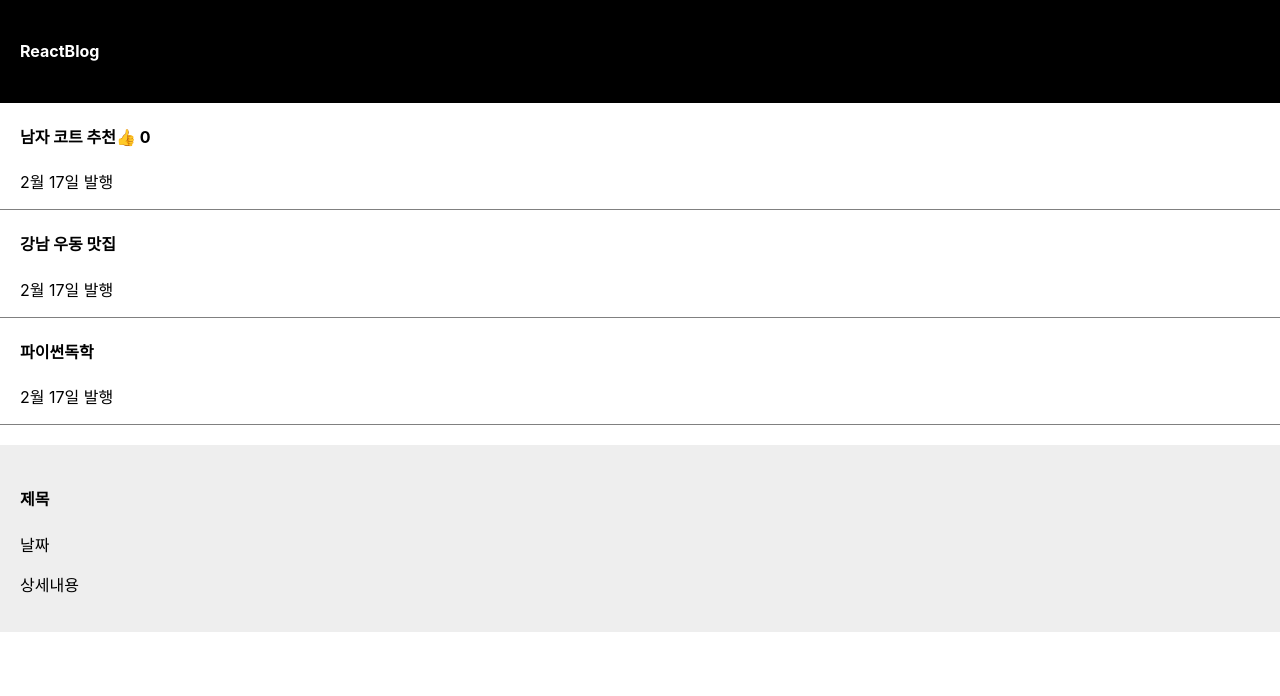
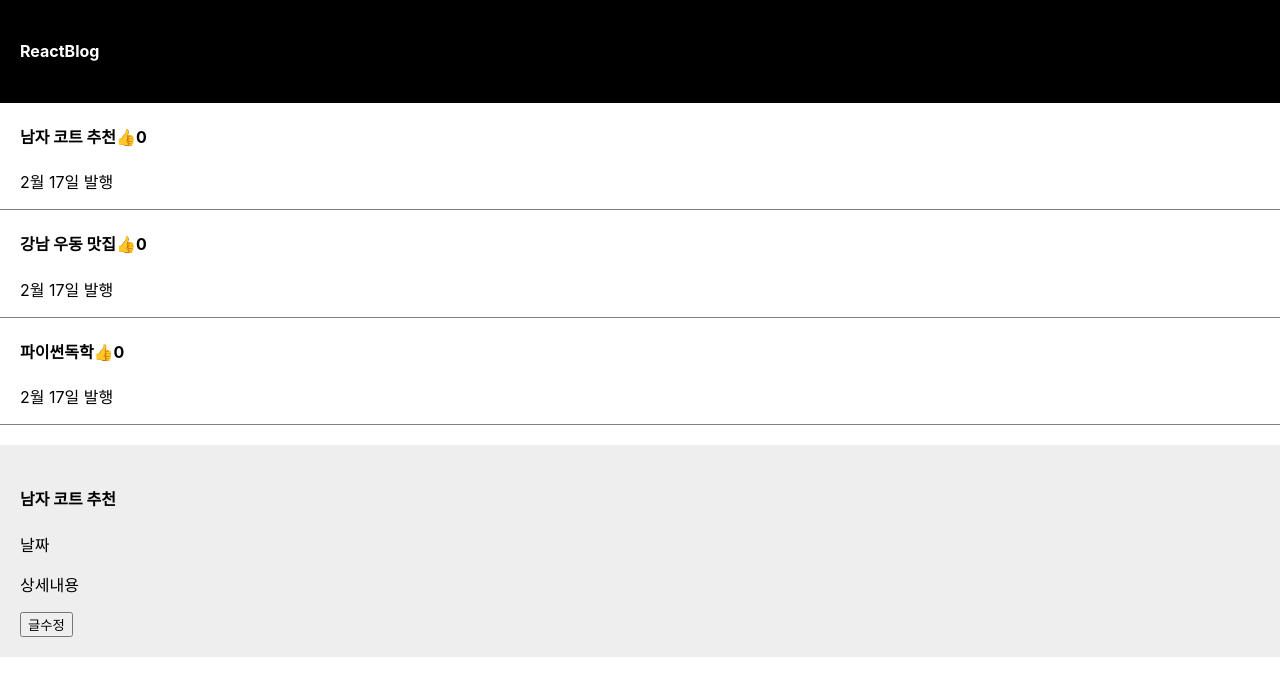
Before and after one commit to devMarco14/codingappleblog, a React (Create React App) app: page / in a window 1280 px wide. Shown: the top 696 px of the page. Built offline with nearby package versions, Linux system fonts and the light colour scheme.

Commit message:
components,props

```diff
--- a/src/App.js
+++ b/src/App.js
@@ -8,46 +8,55 @@ function App() {
     "강남 우동 맛집",
     "파이썬독학",
   ]);
-  let [따봉, 따봉변경] = useState(0);
+  let [따봉, 따봉변경] = useState([0, 0, 0]);
+  let [modal, setModal] = useState(true);
+  let [title, setTitle] = useState(0);
 
   return (
     <div className="App">
       <div className="black-nav">
         <h4>ReactBlog</h4>
       </div>
-      <div className="list">
-        <h4>
-          {글제목[0]}
+
+      {글제목.map(function (a, i) {
+        return (
+          <div className="list" key={i}>
+            <h4
+              onClick={() => {
+                setModal(!modal);
+                setTitle(i);
+              }}
+            >
+              {글제목[i]}
               <span
                 onClick={() => {
-              따봉변경(따봉 + 1);
+                  let copy = [...따봉];
+                  copy[i] = copy[i] + 1;
+                  따봉변경(copy);
                 }}
               >
                 👍
-          </span>{" "}
-          {따봉}
+                {따봉[i]}
+              </span>
             </h4>
             <p>2월 17일 발행</p>
           </div>
-      <div className="list">
-        <h4>{글제목[1]}</h4>
-        <p>2월 17일 발행</p>
-      </div>
-      <div className="list">
-        <h4>{글제목[2]}</h4>
-        <p>2월 17일 발행</p>
-      </div>
-      <Modal />
+        );
+      })}
+      {modal === true ? (
+        <Modal 글제목={글제목} 글제목변경={글제목변경} title={title} />
+      ) : null}
     </div>
   );
 }
 
-function Modal() {
+function Modal({ title, 글제목, 글제목변경 }) {
   return (
     <div className="modal">
-      <h4>제목</h4>
+      <h4>{글제목[title]}</h4>
       <p>날짜</p>
       <p>상세내용</p>
+      <button onClick={() => {}}>글수정</button>
     </div>
   );
 }
```
Lines whose indentation alone changed are shown as unchanged.
